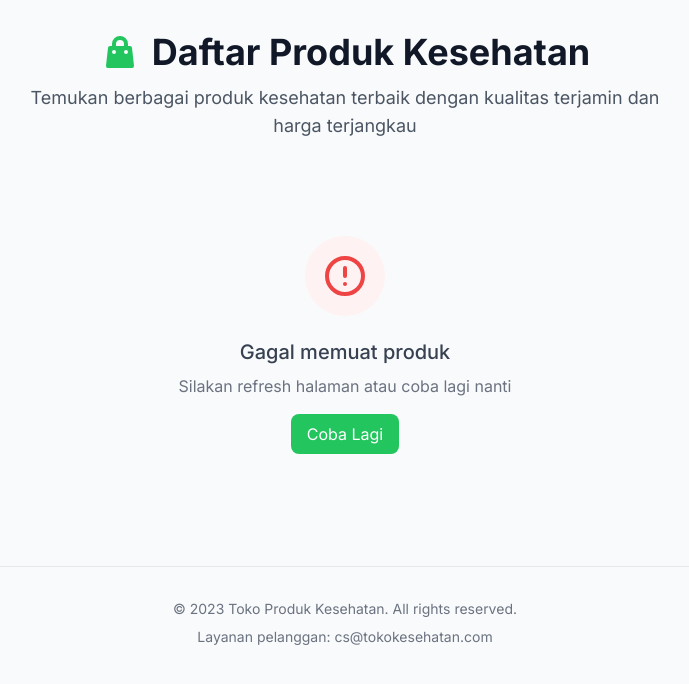
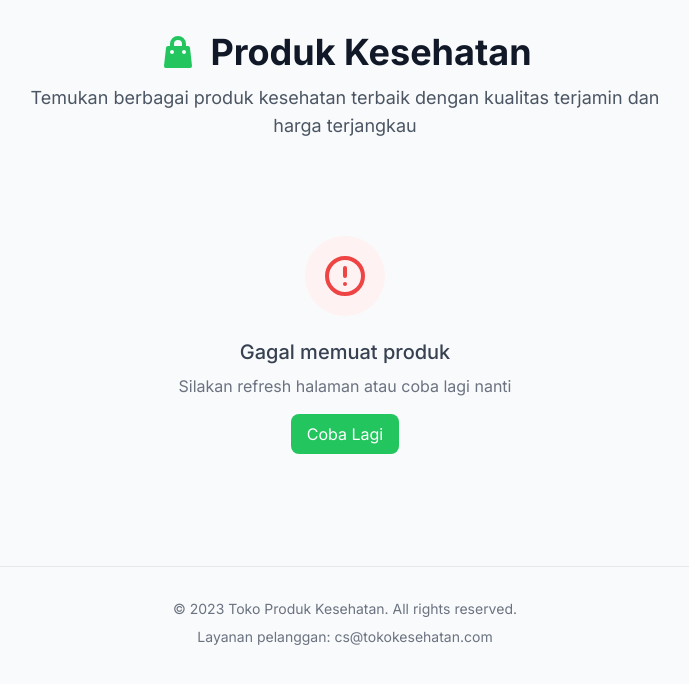
Before and after one commit to fadliaf/UTS-Cloud, a plain HTML site: page frontend/index.html in a window 1280 px wide. Shown: the whole page, without its empty margins (295-984 px from the left). Drawn offline with nearby package versions, Linux system fonts and the light colour scheme; no server answers.

Commit message:
coba cicd

```diff
--- a/frontend/index.html
+++ b/frontend/index.html
@@ -45,7 +45,7 @@
         <svg xmlns="http://www.w3.org/2000/svg" class="h-10 w-10 text-green-500" viewBox="0 0 20 20" fill="currentColor">
           <path fill-rule="evenodd" d="M10 2a4 4 0 00-4 4v1H5a1 1 0 00-.994.89l-1 9A1 1 0 004 18h12a1 1 0 00.994-1.11l-1-9A1 1 0 0015 7h-1V6a4 4 0 00-4-4zm2 5V6a2 2 0 10-4 0v1h4zm-6 3a1 1 0 112 0 1 1 0 01-2 0zm7-1a1 1 0 100 2 1 1 0 000-2z" clip-rule="evenodd" />
         </svg>
-        Daftar Produk Kesehatan
+        Produk Kesehatan
       </h1>
       <p class="text-lg text-gray-600 max-w-2xl mx-auto">
         Temukan berbagai produk kesehatan terbaik dengan kualitas terjamin dan harga terjangkau
```
